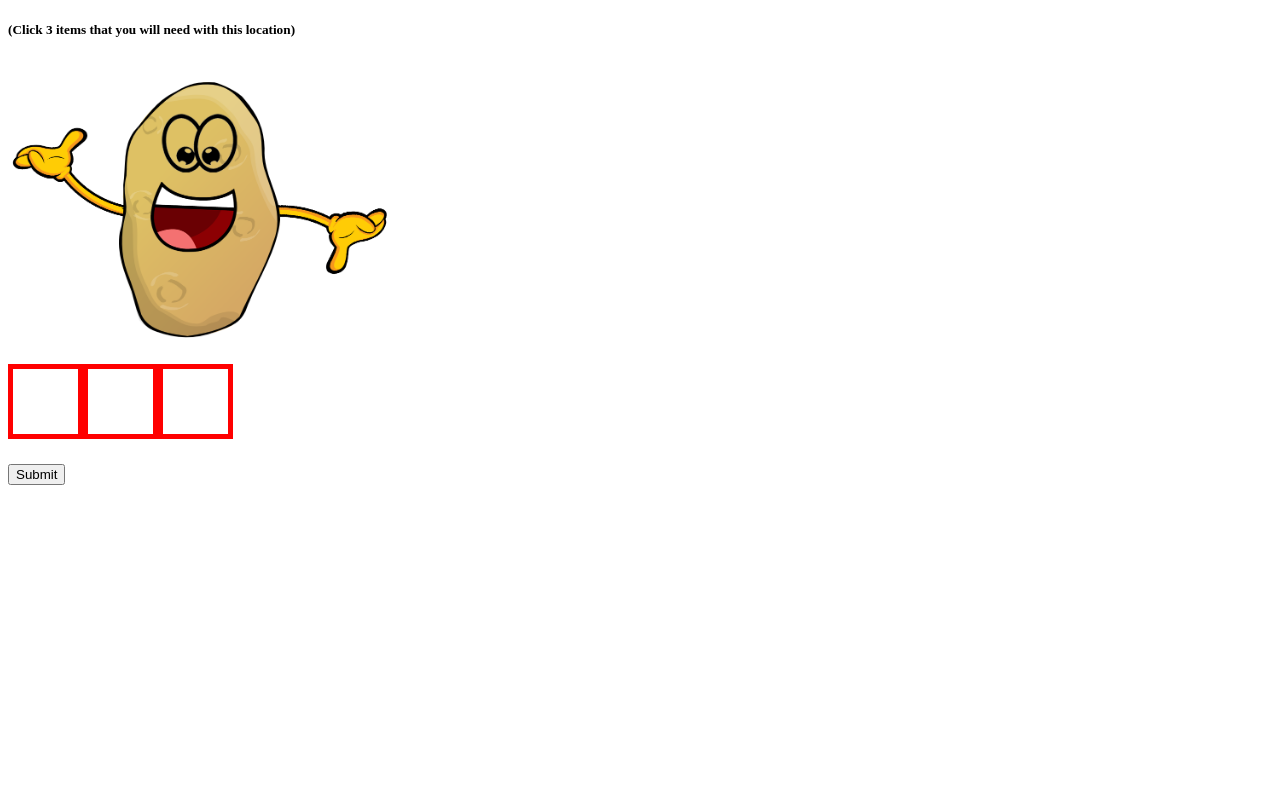
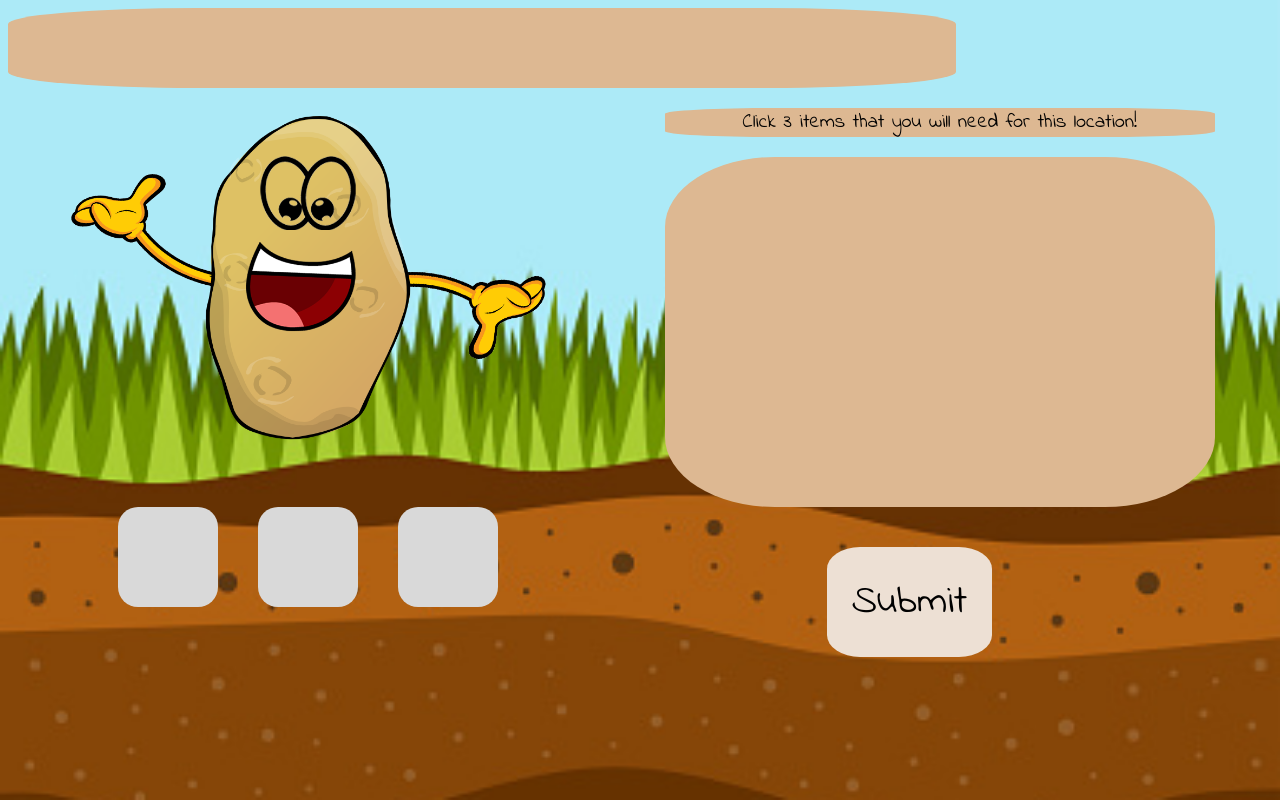
Before and after one commit to Jswens24/SpudBud, a website: page client/gamepage.html in a window 1280 px wide. Drawn offline with nearby package versions, Linux system fonts and the light colour scheme; no server answers.

Commit message:
updated post to fetch name

```diff
--- a/client/gamepage.css
+++ b/client/gamepage.css
@@ -1,30 +1,74 @@
 * {
     box-sizing: border-box;
+    font-family: 'Indie Flower', cursive;
+}
+
+body {
+    background-image: url('../pictures/dirt-bkg-2.jpeg');
+    background-size: cover;
+}
+
+#name-header {
+    background-color: #DDB892;
+    border-radius: 20%;
+    font-size: 40px;
+    width: 75%;
+    height: 80px;
+    display: flex;
+    align-items: center;
+    justify-content: center;
+}
+
+p {
+    background-color: #DDB892;
+    border-radius: 20%;
+    font-size: 20px;
+    text-align: center;
+}
+
+#accessories-container {
+    background-color: #DDB892;
+    border-radius: 20%;
+    height: 350px;
+    width: 550px;
+
 }
 
 .accessories-pic {
     height: 75px;
+    padding: 5px;
+}
+
+.accessories-pic:hover {
+    cursor: pointer;
+    transform: scale(1.2, 1.2)
 }
 
 .potato-with-acces-container {
     display: flex;
+    justify-content: space-around;
+
 }
 
 .spudbud-img {
-    height: 300px;
+    height: 380px;
 }
 
 .three-items-container {
-    height: 100px;
+    height: 150px;
     display: flex;
+    margin-left: 110px;
     /* border: 5px solid black; */
 }
 
 .selected-item {
-    height: 75px;
-    width: 75px;
-    border: 5px solid red;
+    height: 100px;
+    width: 100px;
+    border-radius: 20%;
+    /* border: 5px solid red; */
+    background-color: #D9D9D9;
     padding: 5px;
+    margin-right: 40px;
     display: flex;
     justify-content: center;
     align-items: center;
@@ -34,3 +78,35 @@
     max-height: 100%;
     max-width: 100%;
 }
+
+.selected-item img:hover {
+    cursor: pointer;
+    transform: scale(1.2, 1.2)
+}
+
+.submit-button {
+    background-color: #EDE0D4;
+    font-size: 40px;
+    padding: 10px;
+    /* height: 60px; */
+    padding-left: 25px;
+    padding-right: 25px;
+    margin-top: 40px;
+    margin-right: 280px;
+    border-radius: 20%;
+    border: 0px solid;
+    text-align: center;
+    transition: .5s;
+
+}
+
+.submit-button:hover {
+    border: 2px solid #60463b;
+    cursor: pointer;
+    transform: scale(1.2, 1.2);
+}
+
+.selected-items-and-btn {
+    display: flex;
+    justify-content: space-between;
+}
--- a/client/gamepage.html
+++ b/client/gamepage.html
@@ -5,20 +5,26 @@
     <meta charset="UTF-8">
     <meta http-equiv="X-UA-Compatible" content="IE=edge">
     <meta name="viewport" content="width=device-width, initial-scale=1.0">
+    <link rel="preconnect" href="https://fonts.googleapis.com">
+    <link rel="preconnect" href="https://fonts.gstatic.com" crossorigin>
+    <link href="https://fonts.googleapis.com/css2?family=Architects+Daughter&family=Indie+Flower&display=swap"
+        rel="stylesheet">
     <link rel="stylesheet" href="./gamepage.css">
     <title>SpudBud</title>
 </head>
 
 <body>
     <header id="name-header"></header>
-    <h5>(Click 3 items that you will need with this location)</h5>
     <section class="potato-with-acces-container">
         <div id="potato-man">
             <img src="../pictures/potato-head copy.png1.png" alt="SpudBud" class="spudbud-img">
         </div>
-        <div id="accessories-container"></div>
+        <div class="instructions-and-accessories">
+            <p>Click 3 items that you will need for this location!</p>
+            <div id="accessories-container"></div>
+        </div>
     </section>
-    <section>
+    <section class="selected-items-and-btn">
         <div class="three-items-container">
             <div class="item-0 selected-item"></div>
             <div class="item-1 selected-item"></div>
@@ -28,7 +34,6 @@
     </section>
 
     <script src="https://unpkg.com/axios/dist/axios.min.js"></script>
-    <script src="startpage.js"></script>
 
     <script src="gamepage.js"></script>
 </body>
--- a/client/gamepage.js
+++ b/client/gamepage.js
@@ -81,7 +81,13 @@ const doesPlaceMatchItem = () => {
     }
     console.log(isAMatch)
     if (isAMatch === true) {
-        const winPageUrl = './winpage.html'
+
+        let url_string = (window.location.href);
+        let url = new URL(url_string);
+        let name = url.searchParams.get("name");
+        let id = url.searchParams.get("id");
+        console.log(name, id);
+        const winPageUrl = `./winpage.html?id=${id}&name=${name}`
         window.location.href = winPageUrl;
     } else {
         alert('incorrect, try again')
--- a/client/startpage.js
+++ b/client/startpage.js
@@ -4,6 +4,8 @@ const playBtn = document.querySelector('#play-btn');
 playBtn.addEventListener('click', () => {
     axios.post('http://localhost:4004/api/name', { nameInput: nameInput.value })
         .then((res) => {
+            const gamePageUrl = `./gamepage.html?id=${res.data.users_id}&name=${res.data.users_name}`
+            window.location.href = gamePageUrl;
             console.log(res.data);
         })
         .catch((err) => {
```
Also changed, not shown: client/startpage.html (+1 -1 lines), client/winpage.js (+11 -5 lines), server/controller.js (+20 -5 lines).
